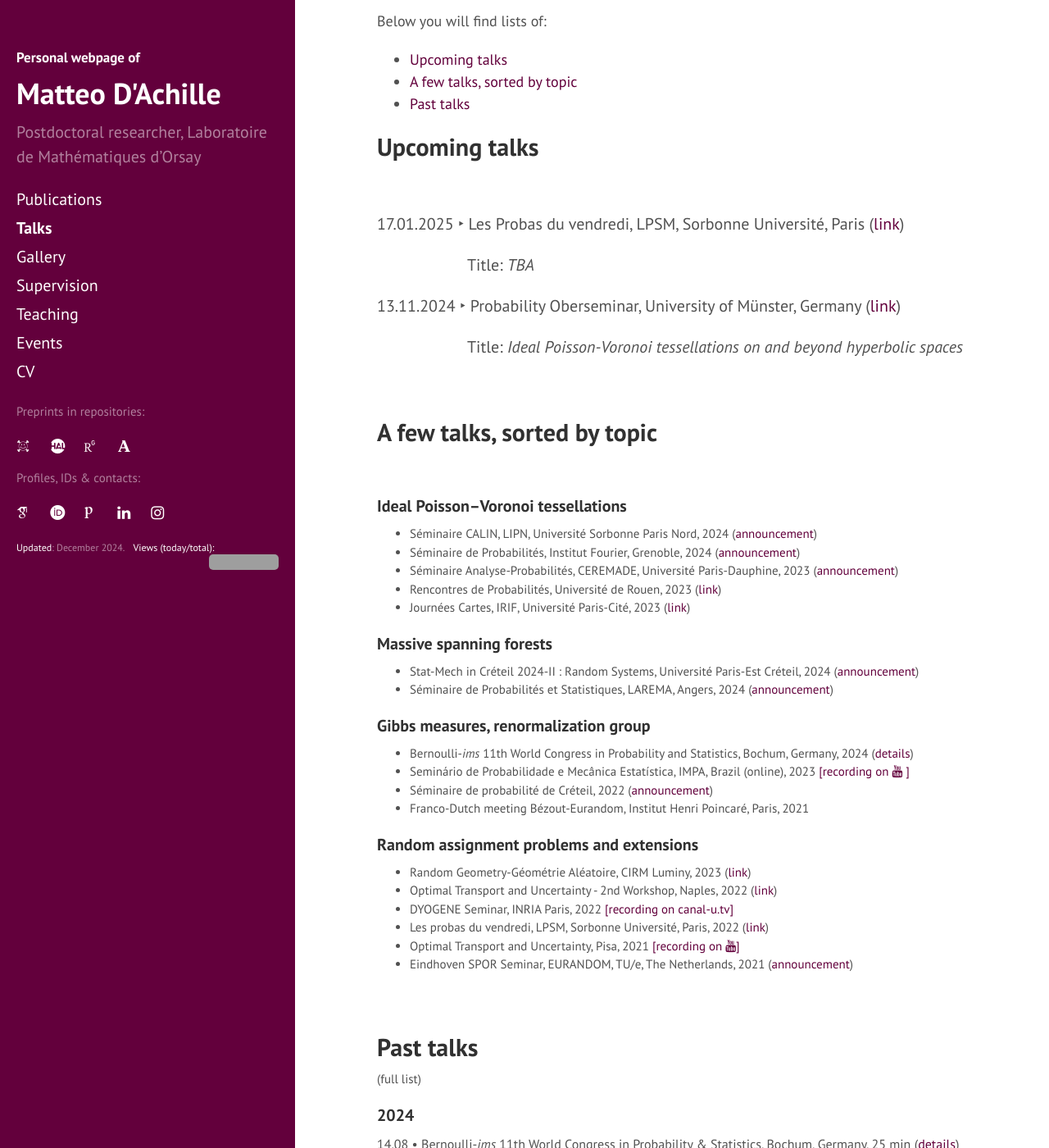
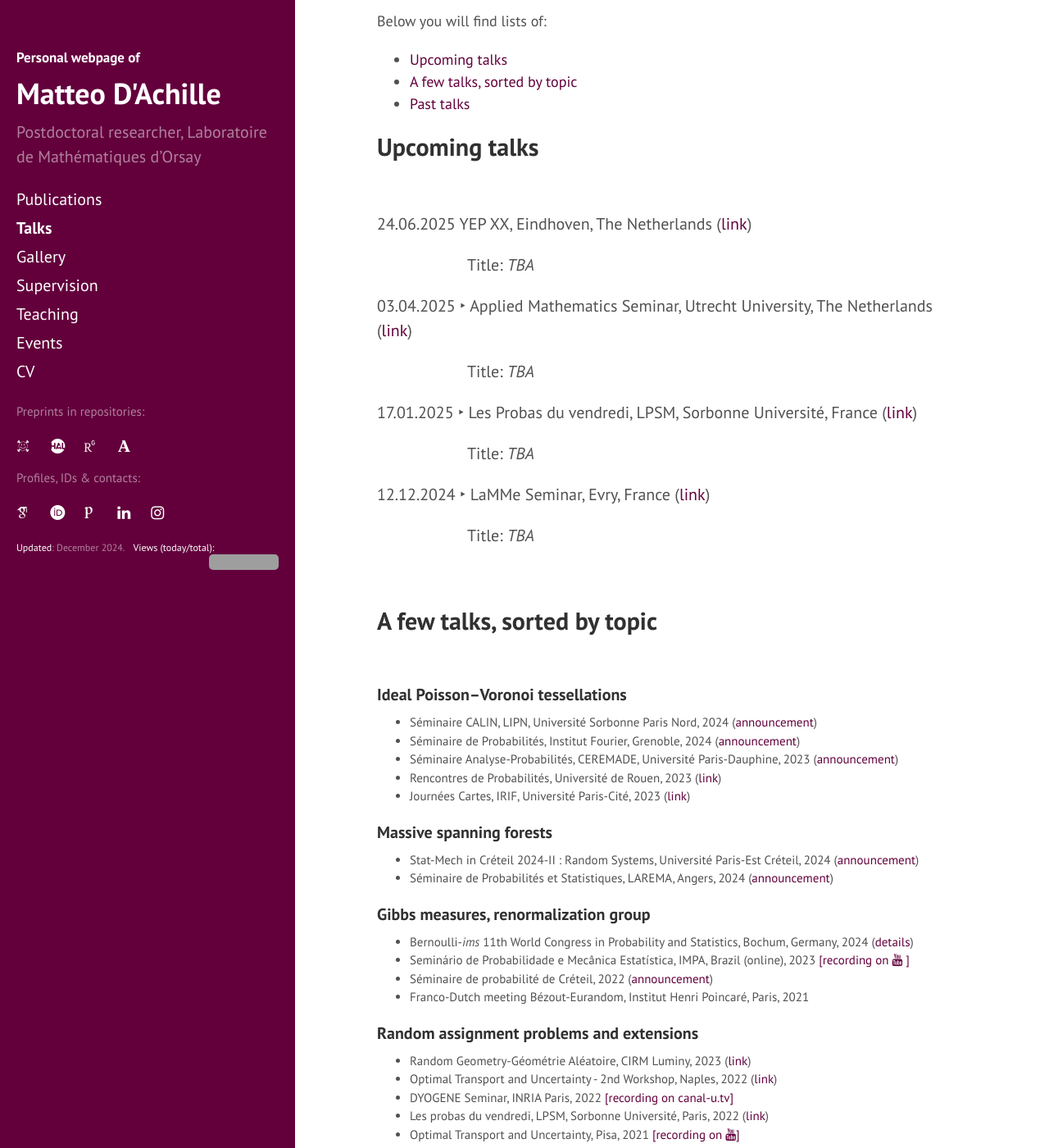
Before and after one commit to matteodachille/matteodachille.github.io, a Jekyll site: the page built from talks.md, in a window 1280 px wide and 1400 px high, scrolled down 209 px. Shown: the whole window at 82% size. Built offline with Jekyll 4.4.1, drawn with Linux system fonts in a browser that asks for light colours; nearby versions of some CDN libraries; some web fonts are replaced; some of the changed text lies outside the part shown; grey boxes are pictures that could not be loaded.

Commit message:
Updated public and talk list

```diff
--- a/talks.md
+++ b/talks.md
@@ -19,16 +19,27 @@ Below you will find lists of:
 <br/>
 
 
-17.01.2025 &#x2023; Les Probas du vendredi, LPSM, Sorbonne Université, Paris ([link](){:target="_blank"})<br/>
+
+24.06.2025 YEP XX, Eindhoven, The Netherlands ([link](){:target="_blank"})<br/>
 
 Title: _TBA_
 {: style="margin-left: 110px; margin-bottom:20px;" }
 
+03.04.2025 &#x2023; Applied Mathematics Seminar, Utrecht University, The Netherlands ([link](){:target="_blank"})<br/>
 
-13.11.2024 &#x2023; Probability Oberseminar, University of Münster, Germany ([link](https://www.uni-muenster.de/Stochastik/en/Events/Oberseminar/oberseminar.shtml#:~:text=13.11.2024-,Matteo%20D%27Achille,-Laboratoire%20de%20Math%C3%A9matiques){:target="_blank"})<br/>
+Title: _TBA_
+{: style="margin-left: 110px; margin-bottom:20px;" }
 
-Title: _Ideal Poisson-Voronoi tessellations on and beyond hyperbolic spaces_
+17.01.2025 &#x2023; Les Probas du vendredi, LPSM, Sorbonne Université, France ([link](){:target="_blank"})<br/>
+
+Title: _TBA_
 {: style="margin-left: 110px; margin-bottom:20px;" }
+
+12.12.2024 &#x2023; LaMMe Seminar, Evry, France ([link](){:target="_blank"})<br/>
+
+Title: _TBA_
+{: style="margin-left: 110px; margin-bottom:20px;" }
+
 
 
 
@@ -93,6 +104,9 @@ Title: _Ideal Poisson-Voronoi tessellations on and beyond hyperbolic spaces_
 
 #### 2024
 {: .no_toc}
+
+13.11 &#x2022; Probability Oberseminar, University of Münster, Germany ([link](https://www.uni-muenster.de/Stochastik/en/Events/Oberseminar/oberseminar.shtml#:~:text=13.11.2024-,Matteo%20D%27Achille,-Laboratoire%20de%20Math%C3%A9matiques){:target="_blank"})
+{: style="font-size: 16px" }
 
 14.08 &#x2022; Bernoulli-*ims*
 11th World Congress in Probability & Statistics, Bochum, Germany, 25 min ([details](https://www.conftool.com/bernoulli-ims-worldcongress-2024/index.php?page=browseSessions&form_session=51&presentations=hide#:~:text=the%20hyperbolic%20plane-,Matteo%20D%27Achille,-Laboratoire%20de%20Math%C3%A9matiques){:target="_blank"})
```
Also changed, not shown: _data/pubs.yml (+18 -0 lines), publications.md (+1 -1 lines), 1 other file.
